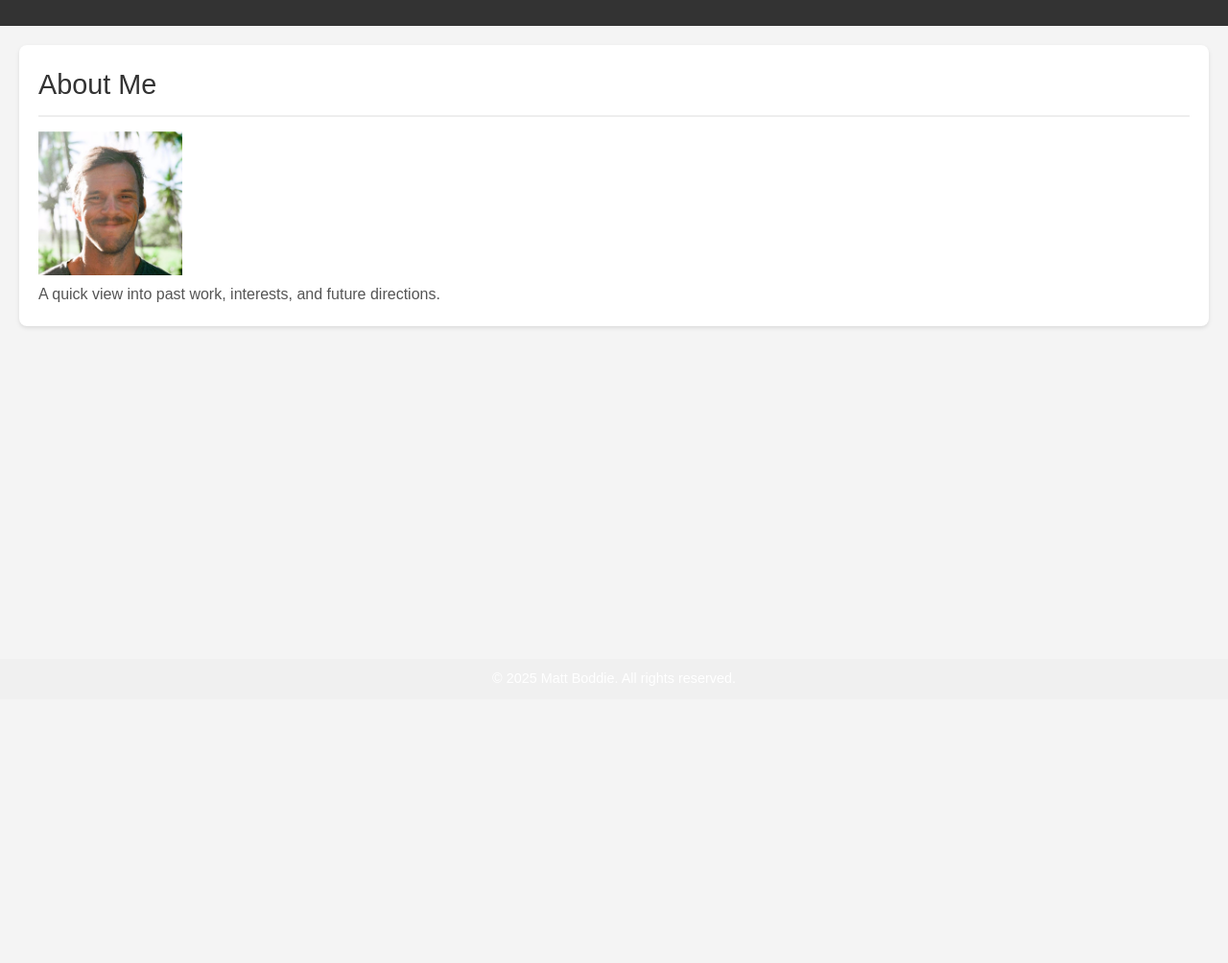
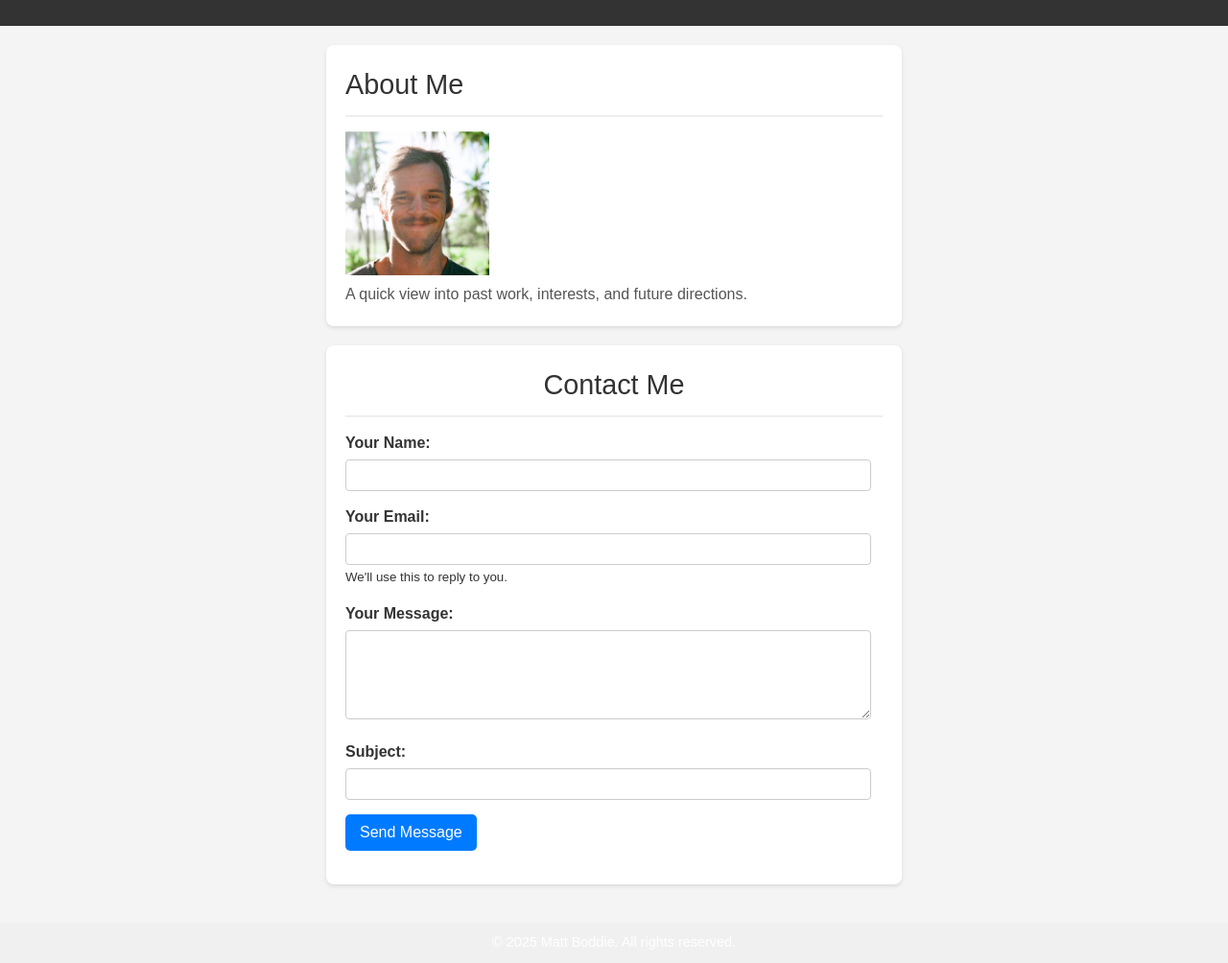
Before and after one commit to mattboddie/mattboddie.github.io, a plain HTML site: page index.html in a window 1280 px wide. Shown: the part 71-1075 px from the top of the page at 96% size. Before the commit the page ends 800 px from the top, so only its background shows below. Drawn offline with Linux system fonts and the light colour scheme.

Commit message:
Update index.html

```diff
--- a/index.html
+++ b/index.html
@@ -72,6 +72,9 @@
 
         main {
             flex-grow: 1; /* Allow the main content to take up available vertical space */
+            display: flex; /* Enable flexbox for main content to arrange sections */
+            flex-direction: column; /* Stack sections vertically by default */
+            align-items: center; /* Center content horizontally within main */
         }
 
         footer {
@@ -82,6 +85,68 @@
 
         section {
             padding: 20px; /* Add some padding to your main content sections */
+            margin-bottom: 20px; /* Add some space between sections */
+            max-width: 600px; /* Limit the width of the content for better readability */
+            width: 100%; /* Make sections take full width of main */
+            box-sizing: border-box; /* Include padding and border in the element's total width and height */
+        }
+
+        /* Style for the contact form section */
+        #contact-section {
+            background-color: white;
+            border-radius: 8px;
+            box-shadow: 0 2px 4px rgba(0, 0, 0, 0.1);
+            padding: 20px;
+            text-align: left; /* Align form elements to the left */
+        }
+
+        #contact-section h2 {
+            text-align: center; /* Center the contact form title */
+            margin-bottom: 15px;
+        }
+
+        #contact-section div {
+            margin-bottom: 15px;
+        }
+
+        #contact-section label {
+            display: block;
+            margin-bottom: 5px;
+            font-weight: bold;
+        }
+
+        #contact-section input[type="text"],
+        #contact-section input[type="email"],
+        #contact-section textarea {
+            width: calc(100% - 12px); /* Adjust width for padding */
+            padding: 8px;
+            border: 1px solid #ccc;
+            border-radius: 4px;
+            box-sizing: border-box;
+        }
+
+        #contact-section textarea {
+            resize: vertical; /* Allow vertical resizing of the textarea */
+        }
+
+        #contact-section button[type="submit"] {
+            background-color: #007bff; /* Example button color */
+            color: white;
+            padding: 10px 15px;
+            border: none;
+            border-radius: 5px;
+            cursor: pointer;
+            font-size: 1em;
+            transition: background-color 0.3s ease;
+        }
+
+        #contact-section button[type="submit"]:hover {
+            background-color: #0056b3;
+        }
+
+        #contact-section #form-response {
+            margin-top: 10px;
+            font-weight: bold;
         }
     </style>
 </head>
@@ -96,6 +161,7 @@
                 <a href="softwares.html">Software</a>
                 <a href="malaria.html">Malaria</a>
                 <a href="templates.html">Templates</a>
+                <a href="#contact">Contact Me</a>
             </div>
         </div>
     </header>
@@ -107,7 +173,37 @@
             <p>A quick view into past work, interests, and future directions.</p>
         </section>
 
-        </main>
+        <section id="contact-section">
+            <h2>Contact Me</h2>
+            <form action="https://formspree.io/f/xoveykdj" method="POST" id="contactForm">
+                <div>
+                    <label for="name">Your Name:</label>
+                    <input type="text" id="name" name="name" required>
+                </div>
+                <div>
+                    <label for="email">Your Email:</label>
+                    <input type="email" id="email" name="_replyto" required>
+                    <small>We'll use this to reply to you.</small>
+                </div>
+                <div>
+                    <label for="message">Your Message:</label>
+                    <textarea id="message" name="message" rows="5" required></textarea>
+                </div>
+                <div>
+                    <label for="subject">Subject:</label>
+                    <input type="text" id="subject" name="subject">
+                </div>
+                <div style="display: none;">
+                    <label for="_honey">Leave this field empty:</label>
+                    <input type="text" name="_honey" id="_honey">
+                </div>
+                <input type="hidden" name="_subject" value="New Contact Form Submission from Your Portfolio">
+                <input type="hidden" name="_next" value="/">
+                <button type="submit">Send Message</button>
+                <div id="form-response" style="margin-top: 10px;"></div>
+            </form>
+        </section>
+    </main>
 
     <footer>
         <p>&copy; 2025 Matt Boddie. All rights reserved.</p>
@@ -147,6 +243,43 @@
                 dropdownContent.style.visibility = 'hidden';
             }, delay);
         });
+
+        document.addEventListener('DOMContentLoaded', function() {
+            const contactForm = document.getElementById('contactForm');
+            const formResponse = document.getElementById('form-response');
+
+            if (contactForm) {
+                contactForm.addEventListener('submit', function(event) {
+                    event.preventDefault(); // Prevent the default form submission
+
+                    fetch(this.action, {
+                        method: 'POST',
+                        body: new FormData(this),
+                        headers: {
+                            'Accept': 'application/json'
+                        }
+                    })
+                    .then(response => {
+                        if (response.ok) {
+                            formResponse.textContent = 'Message sent successfully!';
+                            contactForm.reset();
+                        } else {
+                            return response.json().then(data => {
+                                if (data && data.errors && data.errors.length > 0) {
+                                    formResponse.textContent = 'Error sending message: ' + data.errors.map(error => error.message).join(', ');
+                                } else {
+                                    formResponse.textContent = 'Error sending message. Please try again later.';
+                                }
+                            });
+                        }
+                    })
+                    .catch(error => {
+                        console.error('Fetch error:', error);
+                        formResponse.textContent = 'An unexpected error occurred. Please try again later.';
+                    });
+                });
+            }
+        });
     </script>
 
 </body>
```
